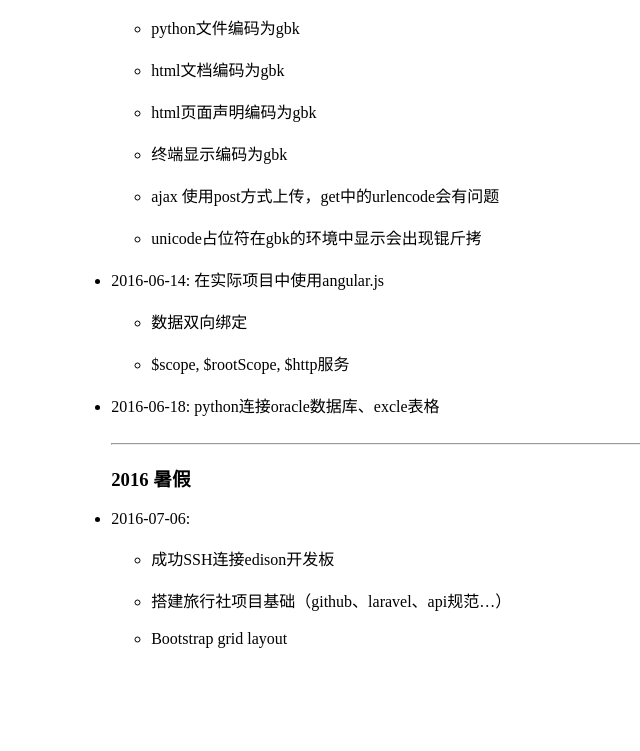
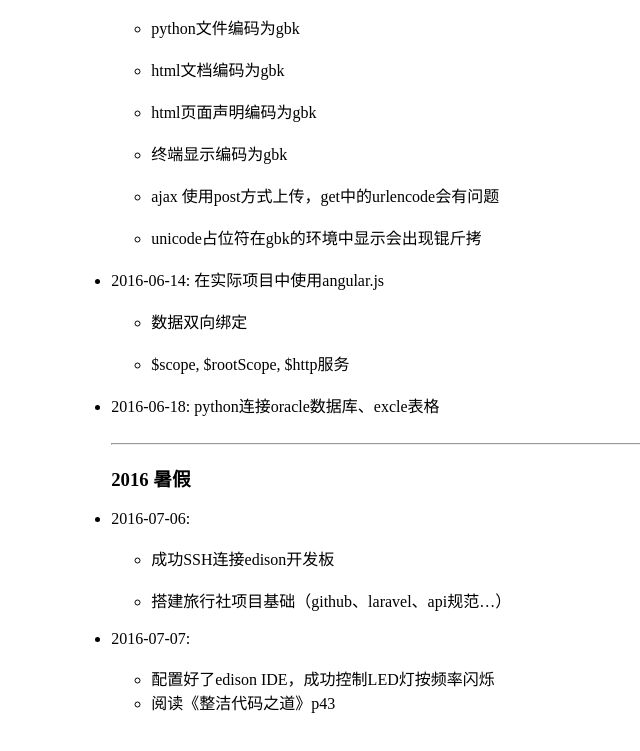
Before and after one commit to Serving/Growth, a plain HTML site: page zhaoyifan.html in a window 1280 px wide. Shown: the part 662-1413 px from the top of the page, without its empty margins (0-640 px from the left). Drawn offline with Linux system fonts and the light colour scheme.

Commit message:
regularly update

```diff
--- a/zhaoyifan.html
+++ b/zhaoyifan.html
@@ -47,7 +47,12 @@
         <ul>
             <li>成功SSH连接edison开发板</li><br />
             <li>搭建旅行社项目基础（github、laravel、api规范…）</li><br />
-            <li>Bootstrap grid layout</li><br />
+        </ul>
+    </li>
+    <li>2016-07-07:<br /><br />
+        <ul>
+            <li>配置好了edison IDE，成功控制LED灯按频率闪烁</li>
+            <li>阅读《整洁代码之道》p43</li>
         </ul>
     </li>
 </ul>
```
